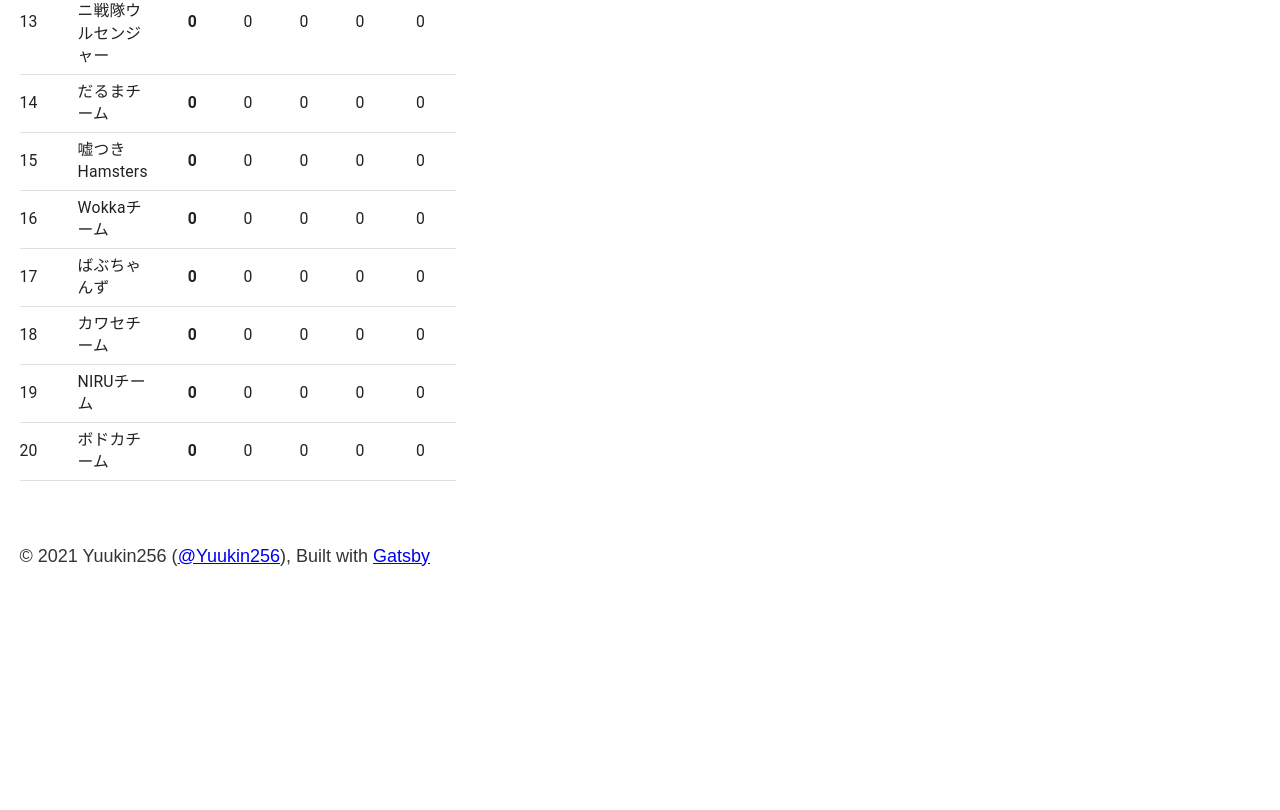
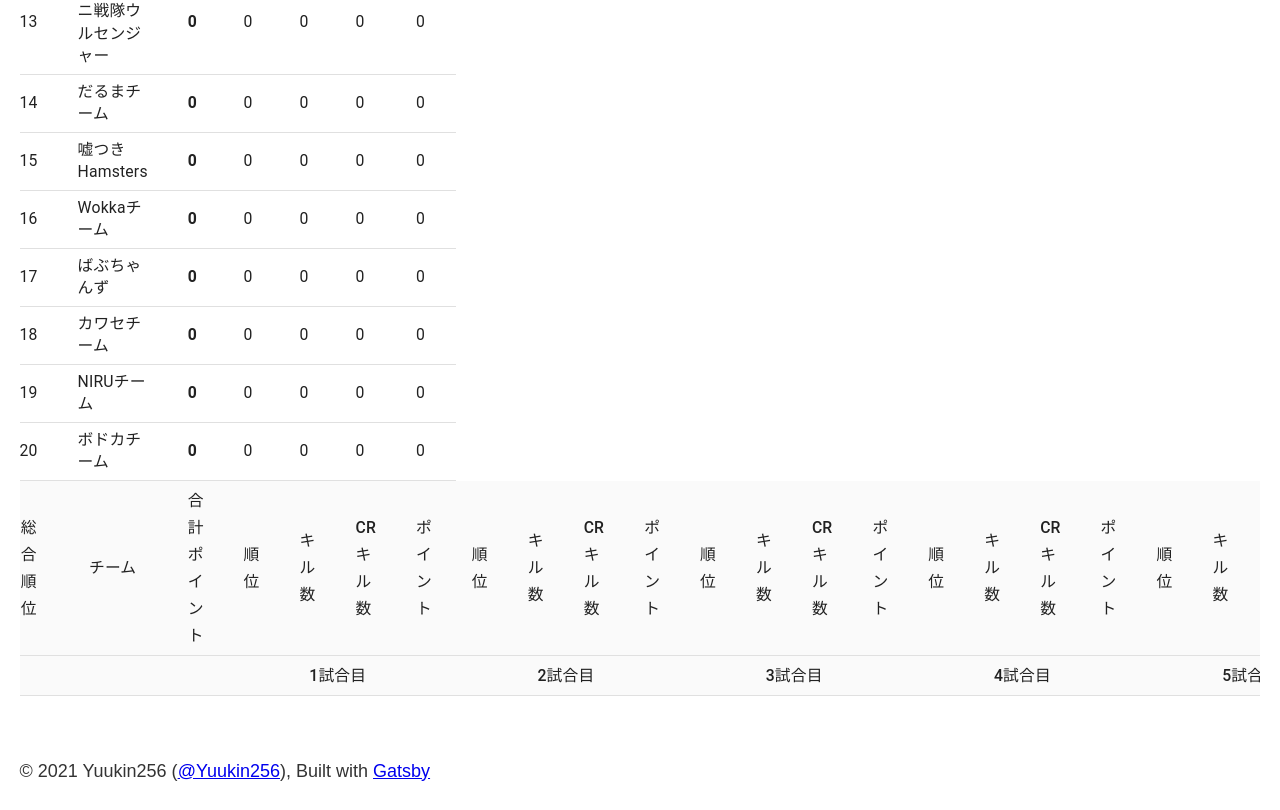
Before and after one commit to Yuukin256/crcup_apex6_scrim_result, a Gatsby site: page / in a window 1280 px wide. Shown: the part 1274-2084 px from the top of the page. Before the commit the page ends 1869 px from the top, so only its background shows below. Built offline with nearby package versions, Linux system fonts and the light colour scheme; Gatsby itself is replaced by a stand-in of ours.

Commit message:
表ヘッダを表の下側にも表示

```diff
--- a/src/components/table.tsx
+++ b/src/components/table.tsx
@@ -272,6 +272,49 @@ const ResultTable: React.VFC<Props> = (props) => {
               </TableRow>
             ))}
         </TableBody>
+        <TableHead>
+          <TableRow>
+            <TableCell align="center">総合順位</TableCell>
+            <TableCell width={200} align="center">
+              チーム
+            </TableCell>
+            <TableCell>合計ポイント</TableCell>
+            {Array(7)
+              .fill(null)
+              .flatMap((_, i) => [
+                <TableCell key={i + 'a'}>順位</TableCell>,
+                <TableCell key={i + 'b'}>キル数</TableCell>,
+                <TableCell key={i + 'c'} title={'CR選手の確定キル数'}>
+                  CRキル数
+                </TableCell>,
+                <TableCell key={i + 'd'}>ポイント</TableCell>,
+              ])}
+          </TableRow>
+          <TableRow>
+            <TableCell colSpan={3}></TableCell>
+            <TableCell colSpan={4} align="center">
+              1試合目
+            </TableCell>
+            <TableCell colSpan={4} align="center">
+              2試合目
+            </TableCell>
+            <TableCell colSpan={4} align="center">
+              3試合目
+            </TableCell>
+            <TableCell colSpan={4} align="center">
+              4試合目
+            </TableCell>
+            <TableCell colSpan={4} align="center">
+              5試合目
+            </TableCell>
+            <TableCell colSpan={4} align="center">
+              6試合目
+            </TableCell>
+            <TableCell colSpan={4} align="center">
+              7試合目
+            </TableCell>
+          </TableRow>
+        </TableHead>
       </Table>
     </TableContainer>
   );
```
